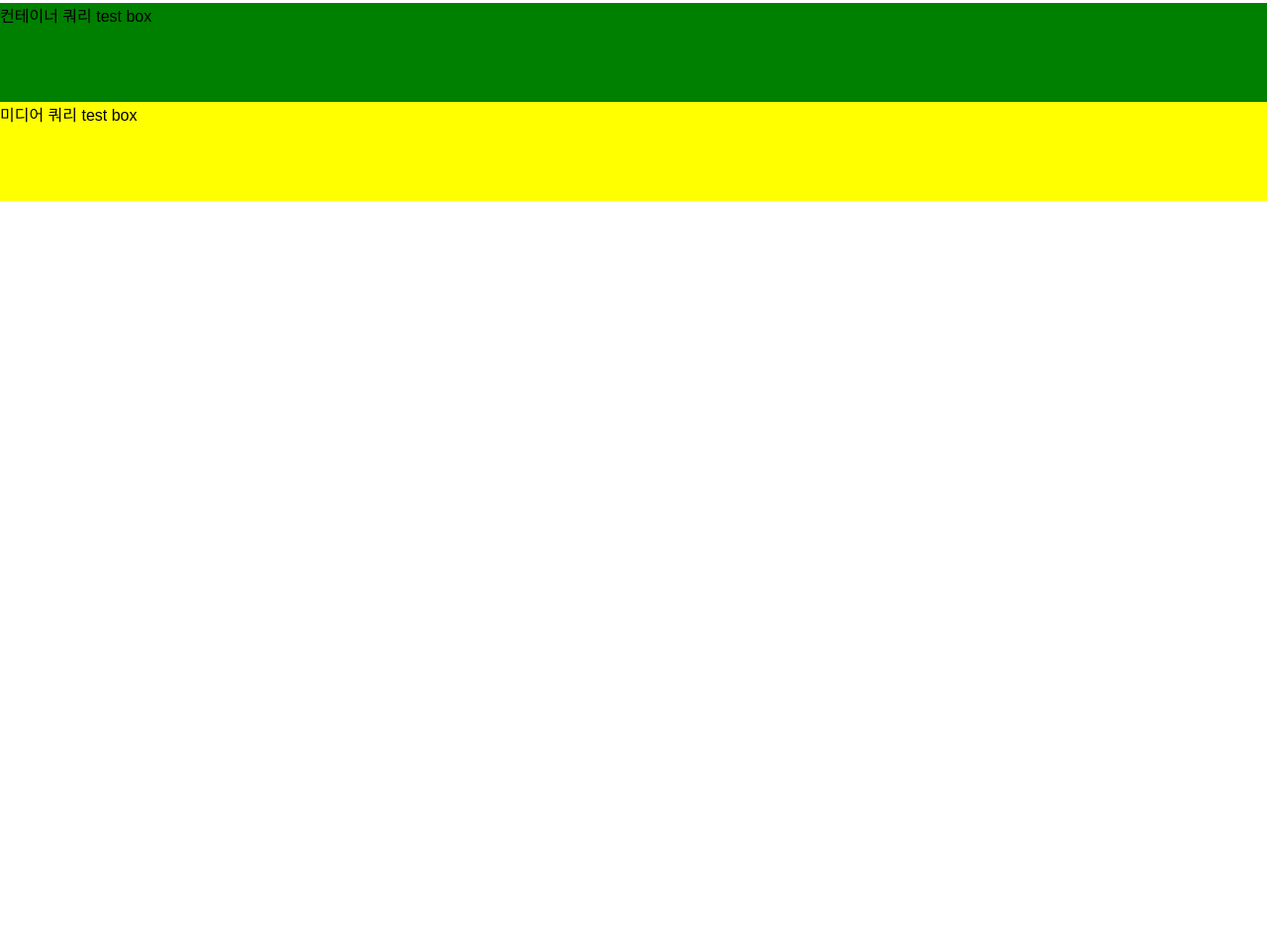
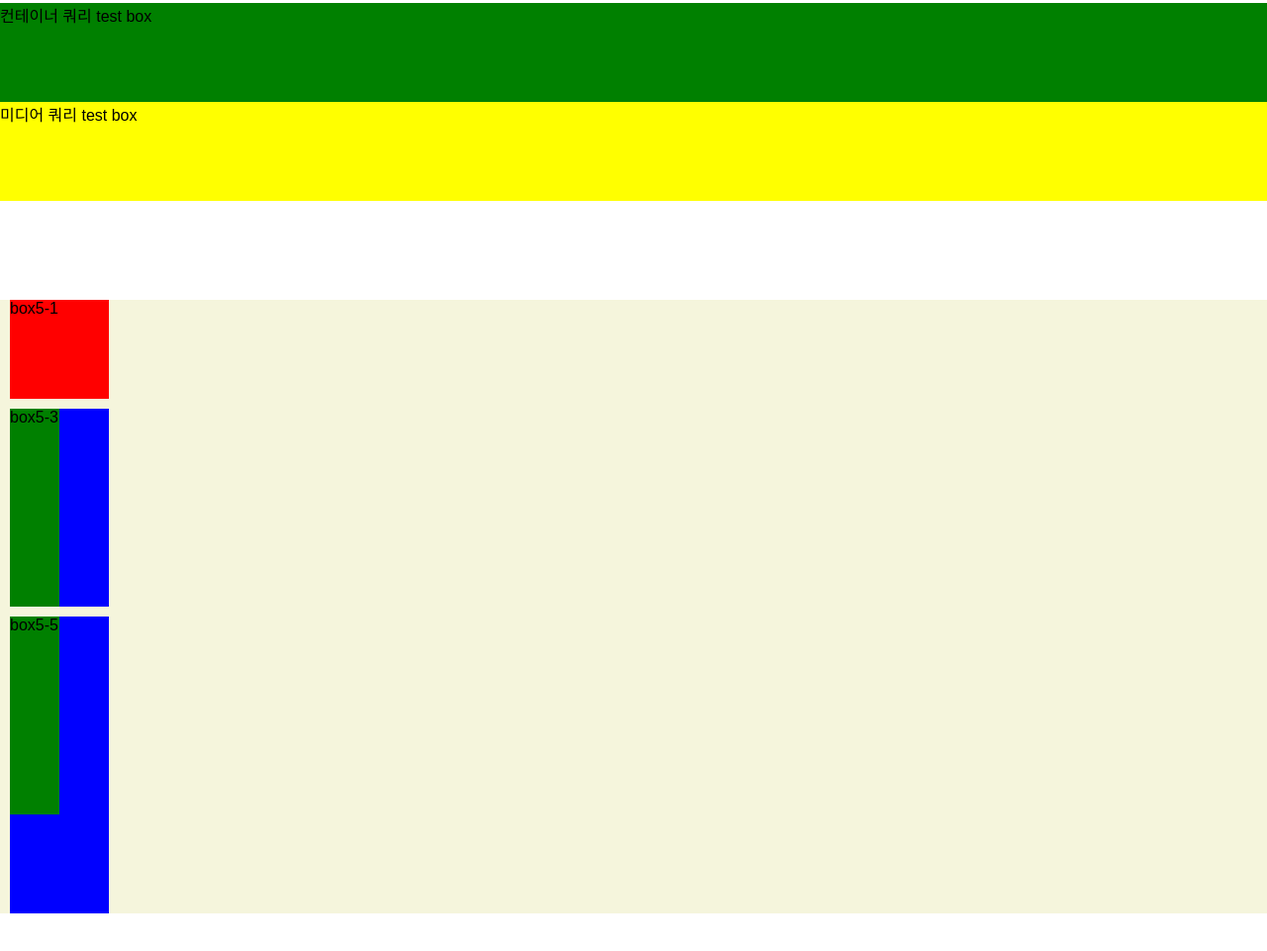
Before and after one commit to glacks06/Native_css_study, a plain HTML site: page index.html in a window 1280 px wide. Shown: the part 2040-3001 px from the top of the page at 99% size. Before the commit the page ends 2343 px from the top, so only its background shows below. Drawn offline with Linux system fonts and the light colour scheme.

Commit message:
@property 기능 추가 및 테스트

```diff
--- a/index.html
+++ b/index.html
@@ -63,6 +63,22 @@
         <div class="box_2">미디어 쿼리 test box</div>
     </div>
 
+    <!-- property at-rule test -->
+    <div class="box5">
+        <div class="box5-1">
+            box5-1
+        </div>
+        <div class="box5-2">
+            <div class="box5-3">
+                box5-3
+            </div>
+        </div>
+        <div class="box5-4">
+            <div class="box5-5">
+                box5-5
+            </div>
+        </div>
+    </div>
 
 </body>
 </html>
--- a/main.css
+++ b/main.css
@@ -119,3 +119,52 @@ body > div{
     background-color: yellow;
   }
 }
+
+
+@property --box5_color{
+    syntax: '<color>';
+    initial-value: blue;
+    inherits: true;
+}
+@property --box5_height{
+    syntax: '<length>';
+    initial-value: 200px;
+    inherits: false;
+}
+/* property로 설정해둔 변수는 따로 다른곳에서 선언 안해도 기본 값으로 적용됨 */
+
+.box5{
+    --box5_color: 300px; /* 타입이 color이므로 300px을 넣어도 기본값인 blue로 처리 */
+
+    > div{
+        margin: 10px
+    }
+    .box5-1{
+        width: 100px;
+        height: 100px;
+        background-color: red;
+    }
+
+    .box5-2{
+        width: 100px;
+        height: var(--box5_height);
+        background-color: var(--box5_color);
+        .box5-3{
+            width: 50px;
+            height: var(--box5_height);
+            background-color: green;
+        }
+    }
+
+    .box5-4{
+        --box5_height: 300px; /* 변수 값 변경 */
+        width: 100px;
+        height: var(--box5_height);
+        background-color: var(--box5_color);
+        .box5-5{
+            width: 50px;
+            height: var(--box5_height); /* 상속 여부가 false이기에 box5-4에서 변경한 값이 상속되지 않음 -> 초기값으로 설정됨 */
+            background-color: green;
+        }
+    }
+}
```
